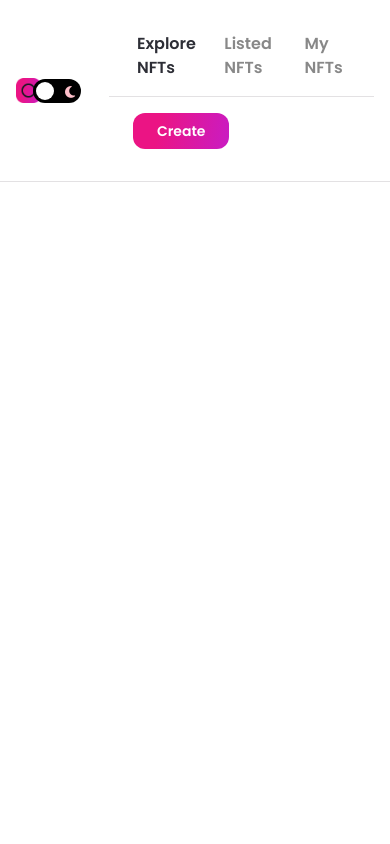
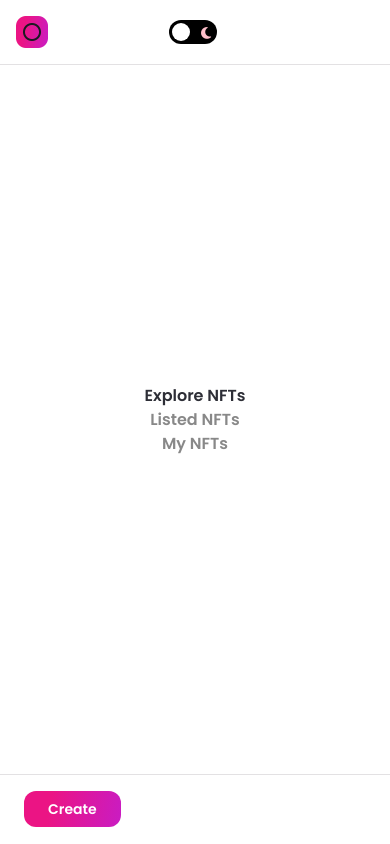
Before and after one commit to snare0625/nft_marketplace, a Next.js app: page / in a window 390 px wide. Both pictures are taken after a click on the picture 361 px from the left and 32 px from the top of the page. Built offline with nearby package versions, Linux system fonts and the light colour scheme.

Commit message:
Completed Nav bar

```diff
--- a/components/NavBar.jsx
+++ b/components/NavBar.jsx
@@ -22,7 +22,7 @@ const MenuItems = ({ isMobile, active, setActive }) => {
   };
 
   return (
-    <ul className={`list-none flexCenter flex-row ${isMobile & 'flex-col h-full'}`}>
+    <ul className={`list-none flexCenter flex-row ${isMobile && 'flex-col h-full'}`}>
       {['Explore NFTs', 'Listed NFTs', 'My NFTs'].map((item, i) => (
         <li
           key={i}
@@ -106,8 +106,9 @@ const NavBar = () => {
             <ButtonGroup setActive={setActive} router={router} />
           </div>
         </div>
+      </div>
 
-        <div className="hidden md:flex ml-2">
+      <div className="hidden md:flex ml-2 ">
         {isOpen
           ? (
             <Image
@@ -132,7 +133,7 @@ const NavBar = () => {
           )}
 
         {isOpen && (
-          <div className="">
+          <div className="fixed inset-0 top-65 dark:bg-nft-dark bg-white z-10 nav-h flex justify-between flex-col">
             <div className="flex-1 p-4">
               <MenuItems active={active} setActive={setActive} isMobile />
             </div>
@@ -141,9 +142,6 @@ const NavBar = () => {
             </div>
           </div>
         )}
-
-        </div>
-
       </div>
 
     </nav>
```
Lines whose indentation alone changed are shown as unchanged.
